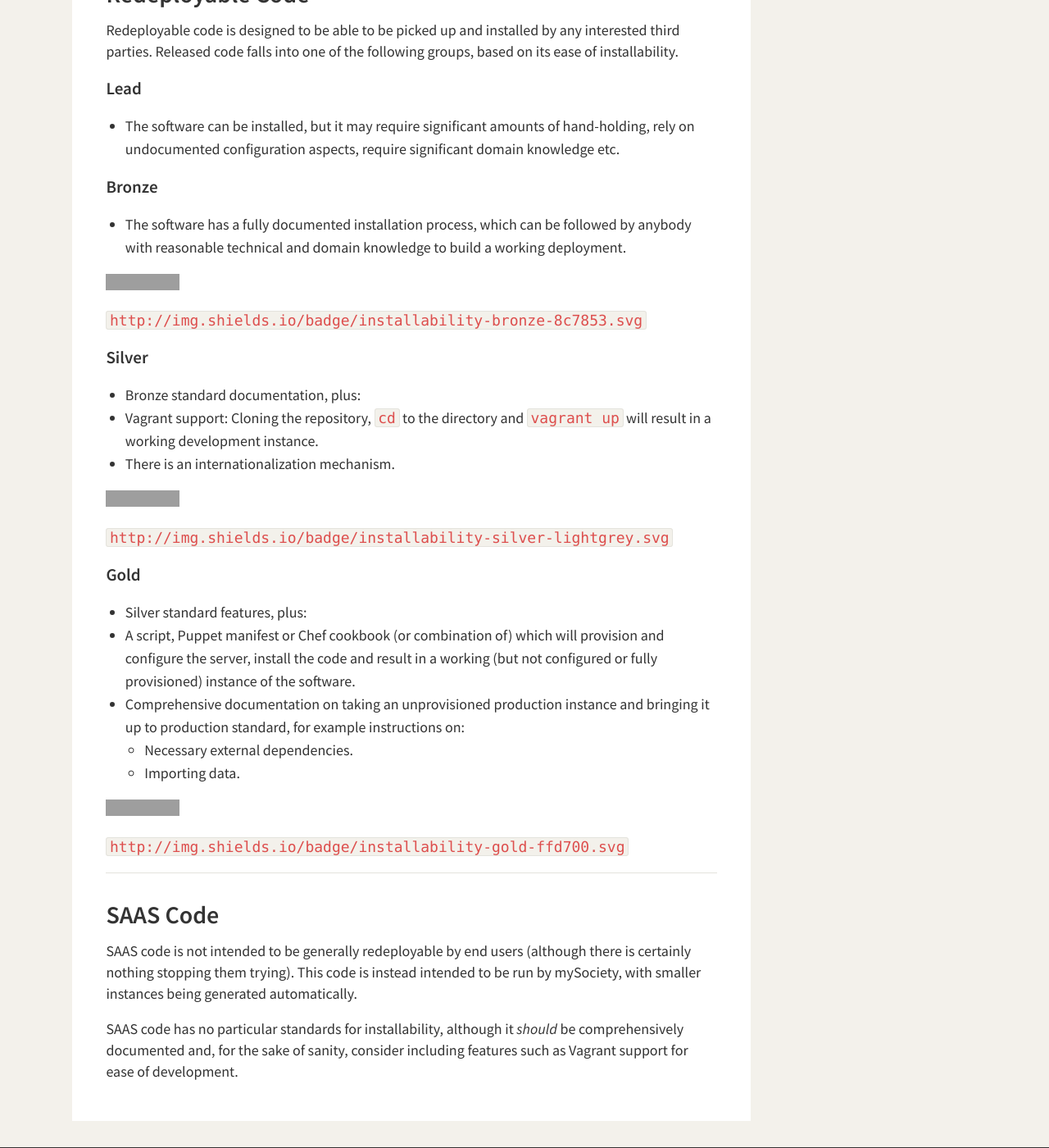
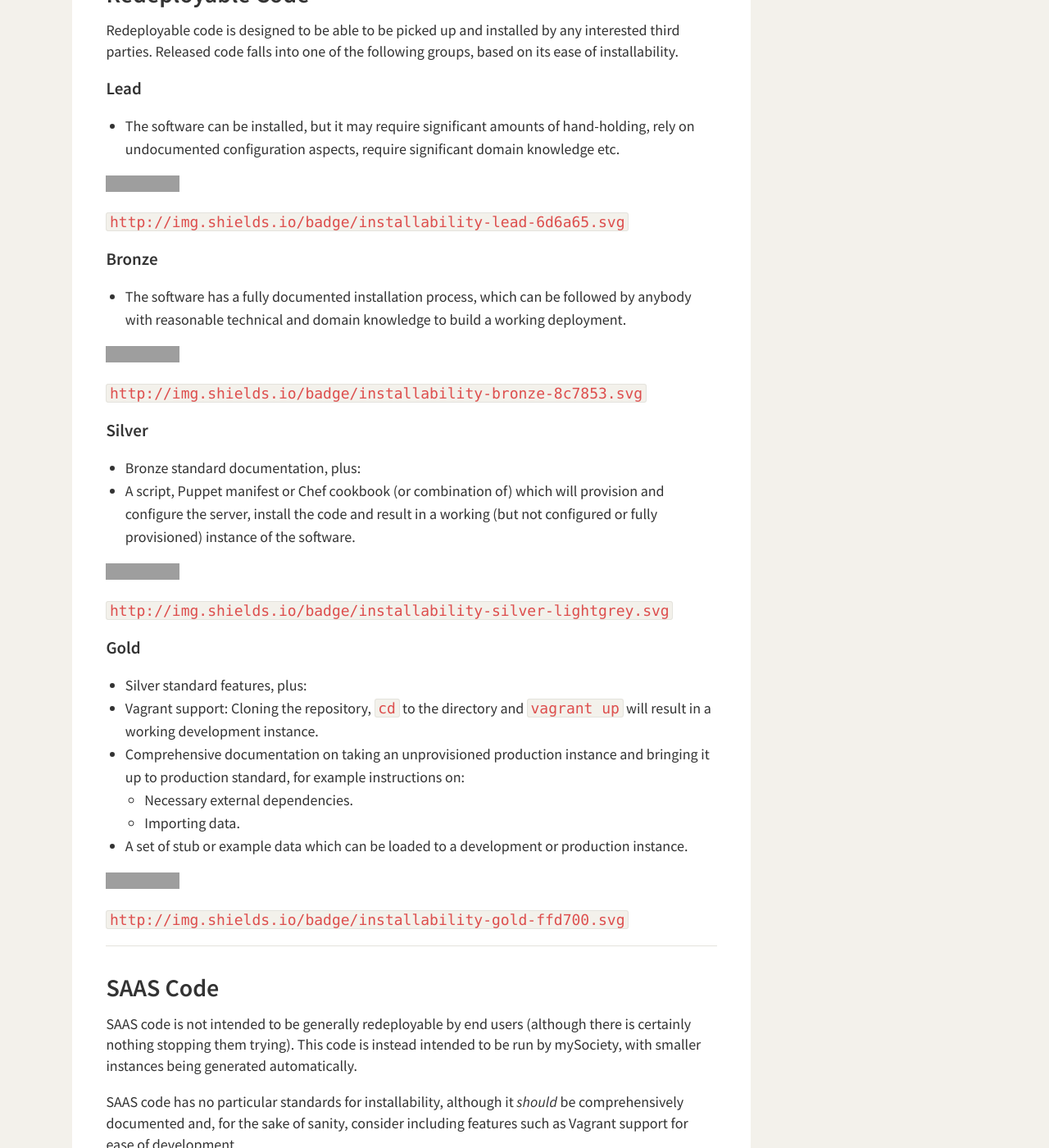
Before and after one commit to mysociety/mysociety.github.io, a Jekyll site: the page built from installation-standards.md, in a window 1280 px wide and 1400 px high, scrolled down 430 px. Shown: the whole window at 82% size. Built offline with Jekyll 4.4.1, drawn with Linux system fonts in a browser that asks for light colours; some of the changed text lies outside the part shown; grey boxes are pictures that could not be loaded.

Commit message:
Update installation standards

```diff
--- a/installation-standards.md
+++ b/installation-standards.md
@@ -18,6 +18,10 @@ based on its ease of installability.
   hand-holding, rely on undocumented configuration aspects, require significant
   domain knowledge etc.
 
+![Installability: Lead](http://img.shields.io/badge/installability-lead-6d6a65.svg)
+
+`http://img.shields.io/badge/installability-lead-6d6a65.svg`
+
 ### Bronze
 
 * The software has a fully documented installation process, which can be
@@ -31,9 +35,9 @@ based on its ease of installability.
 ### Silver
 
 * Bronze standard documentation, plus:
-* Vagrant support: Cloning the repository, `cd` to the directory and `vagrant
-  up` will result in a working development instance.
-* There is an internationalization mechanism.
+* A script, Puppet manifest or Chef cookbook (or combination of) which will
+  provision and configure the server, install the code and result in a working
+  (but not configured or fully provisioned) instance of the software.
 
 ![Installability: Silver](http://img.shields.io/badge/installability-silver-lightgrey.svg)
 
@@ -42,13 +46,14 @@ based on its ease of installability.
 ### Gold
 
 * Silver standard features, plus:
-* A script, Puppet manifest or Chef cookbook (or combination of) which will
-  provision and configure the server, install the code and result in a working
-  (but not configured or fully provisioned) instance of the software.
+* Vagrant support: Cloning the repository, `cd` to the directory and `vagrant
+  up` will result in a working development instance.
 * Comprehensive documentation on taking an unprovisioned production instance
   and bringing it up to production standard, for example instructions on:
   * Necessary external dependencies.
   * Importing data.
+* A set of stub or example data which can be loaded to a development or
+  production instance.
 
 ![Installability: Gold](http://img.shields.io/badge/installability-gold-ffd700.svg)
 
```
Also changed, not shown: other parts of installation-standards.md (+1 -1 lines).
